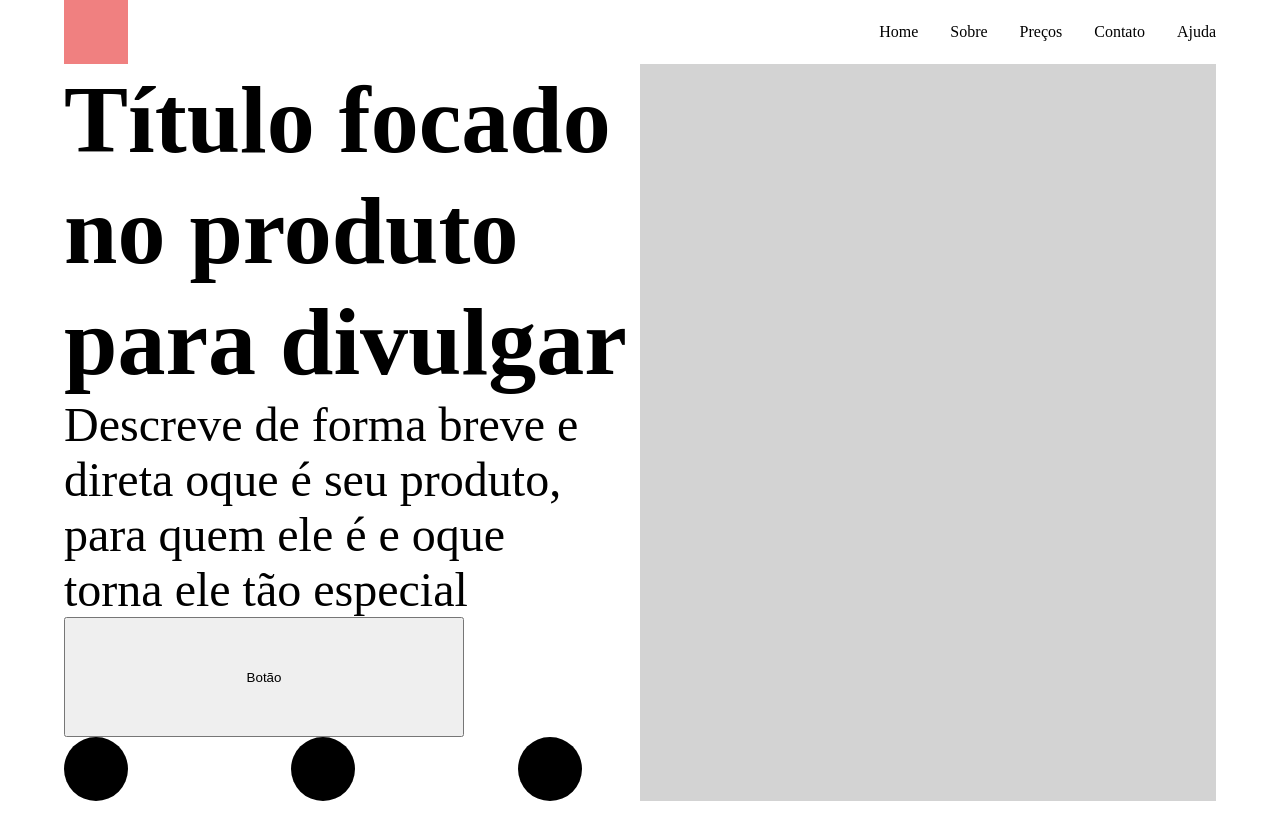
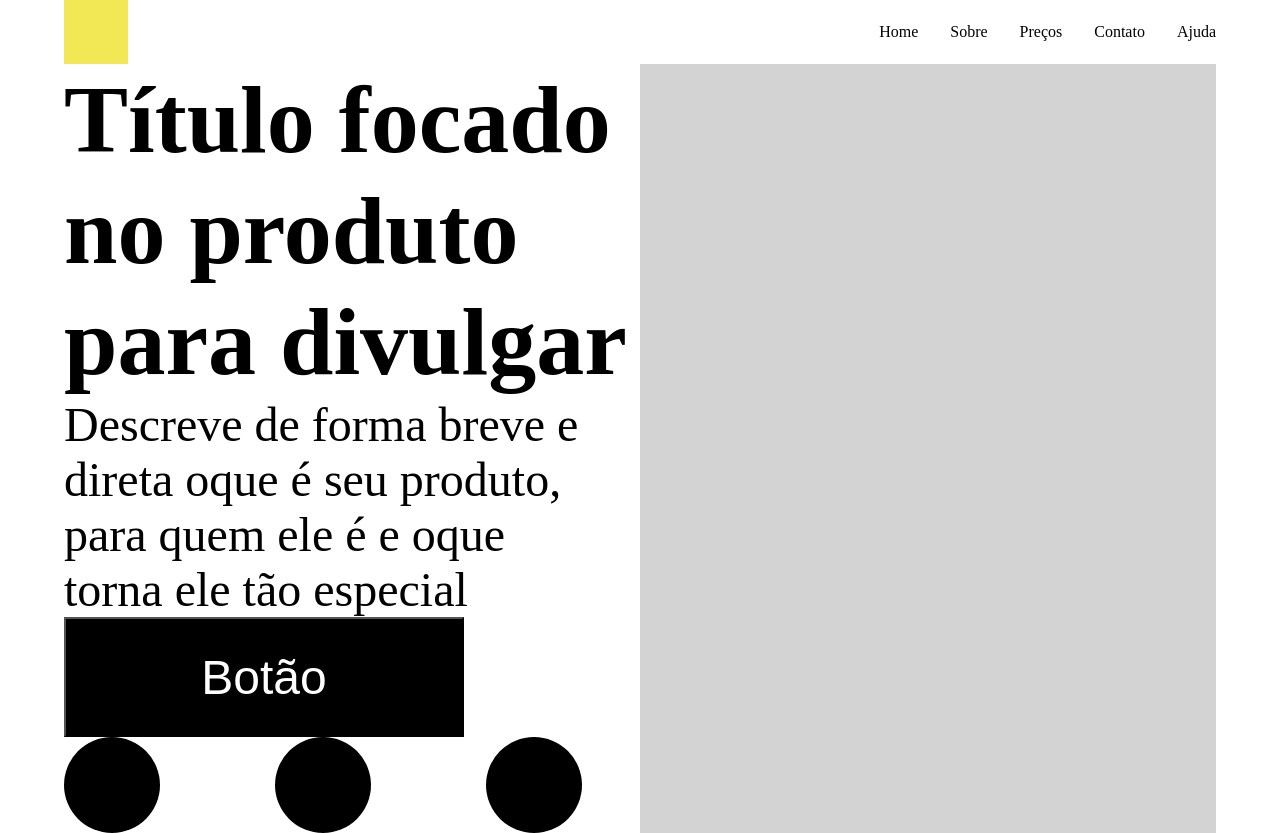
Before and after one commit to pviktorr/layout-aa, a plain HTML site: page index.html in a window 1280 px wide. Before the commit the page ends 801 px from the top, so only its background shows below. Drawn offline with Linux system fonts and the light colour scheme.

Commit message:
footer ok

```diff
--- a/style.css
+++ b/style.css
@@ -26,7 +26,7 @@ header{
 .logo{
     height: 64px;
     width: 64px;
-    background-color: lightcoral;
+    background-color: rgb(242, 231, 84);
 
 }
 .menu ul{
@@ -58,6 +58,9 @@ display: flex ;
 .acao button{
     height: 120px;
     width: 400px;
+    font-size: 48px;
+    background-color: black;
+    color: white;
 }
 .social{
     width: 90%;
@@ -65,8 +68,8 @@ display: flex ;
     justify-content: space-between;
 }
 .social div{
-    height: 64px;
-    width: 64px;
+    height: 96px;
+    width: 96px;
     border-radius: 50%;
     background-color: black;
 
@@ -77,6 +80,7 @@ display: flex ;
     background-color: lightgray;
 }
 footer{
- background-color: bisque;
- height: 50px;
+ height: 100px;
+ justify-content: center;
+ align-items: center;
 }
```
Also changed, not shown: index.html (+2 -1 lines).
